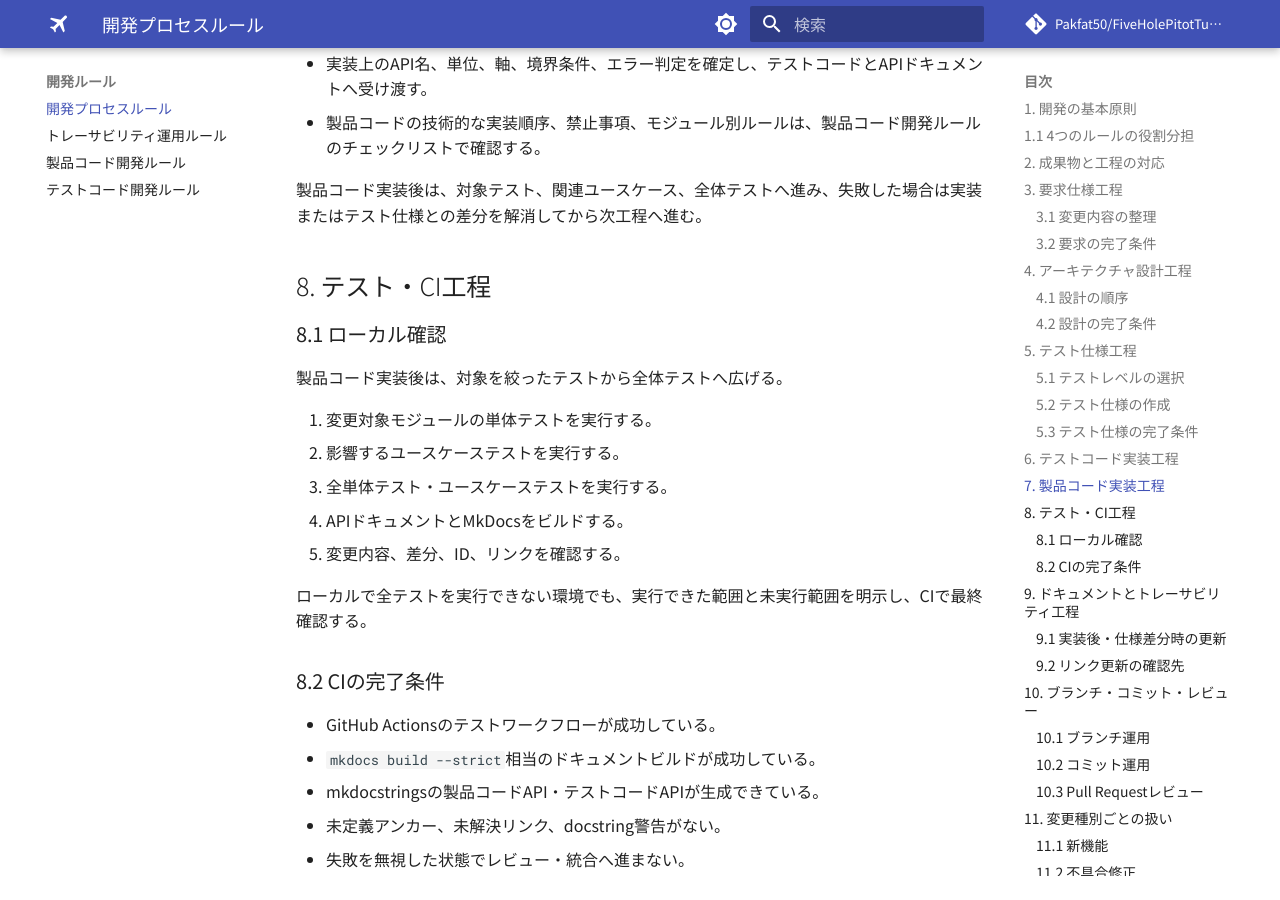
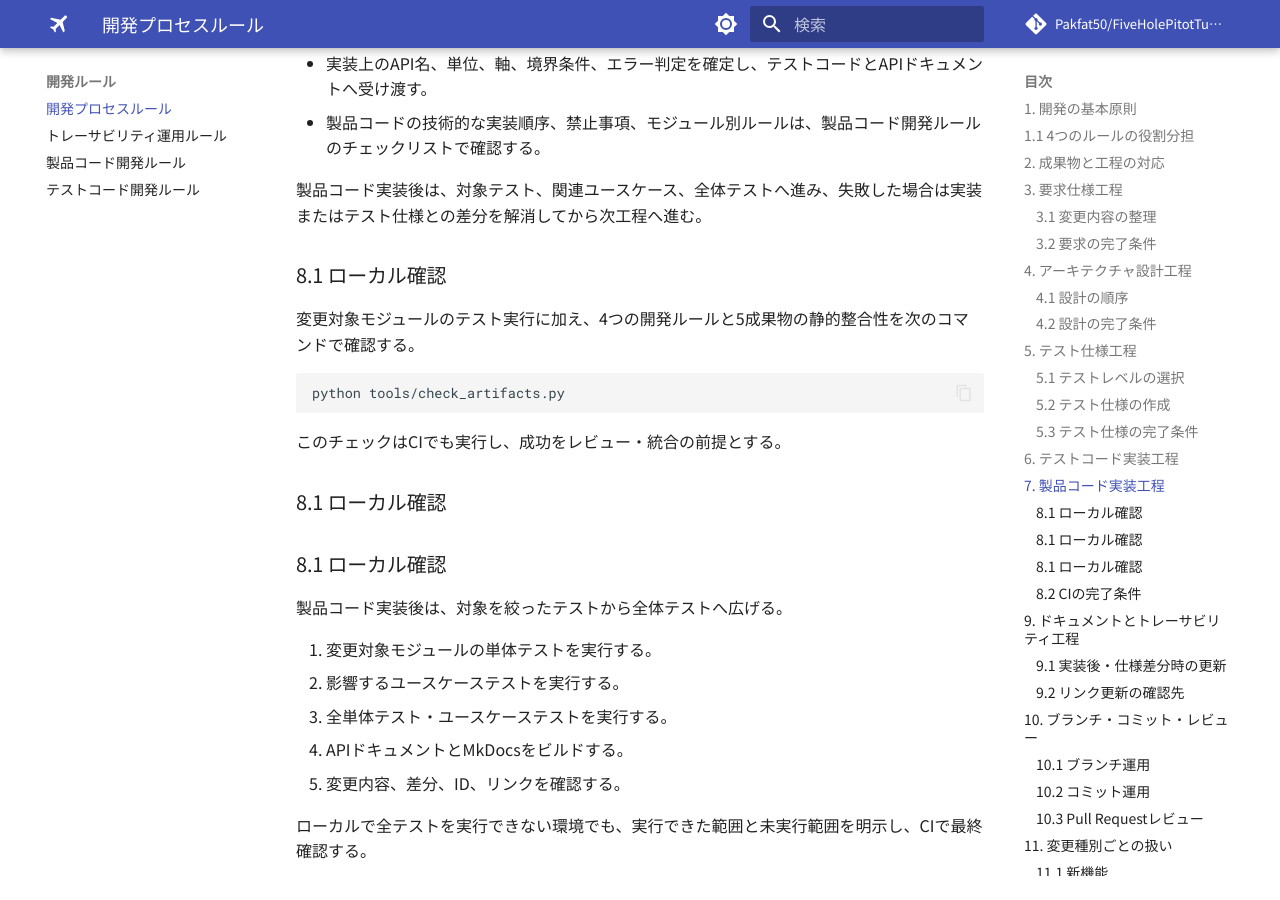
Before and after one commit to Pakfat50/FiveHolePitotTubeCalibration, an MkDocs documentation site: the page built from docs/development_process_guideline.md, in a window 1280 px wide and 900 px high, scrolled down 6103 px. Built offline with MkDocs 1.6.1 and Material for MkDocs 9.7.7, drawn with Linux system fonts in a browser that asks for light colours; comment, search, counter and statistics services are not loaded.

Commit message:
docs: document static development rule checks

````diff
--- a/docs/development_process_guideline.md
+++ b/docs/development_process_guideline.md
@@ -154,7 +154,17 @@ Mock、実I/O、数値許容誤差、GUI/Matplotlibの観測方法などの詳
 
 製品コード実装後は、対象テスト、関連ユースケース、全体テストへ進み、失敗した場合は実装またはテスト仕様との差分を解消してから次工程へ進む。
 
-## 8. テスト・CI工程
+### 8.1 ローカル確認
+
+変更対象モジュールのテスト実行に加え、4つの開発ルールと5成果物の静的整合性を次のコマンドで確認する。
+
+```text
+python tools/check_artifacts.py
+```
+
+このチェックはCIでも実行し、成功をレビュー・統合の前提とする。
+
+### 8.1 ローカル確認
 
 ### 8.1 ローカル確認
 
````
